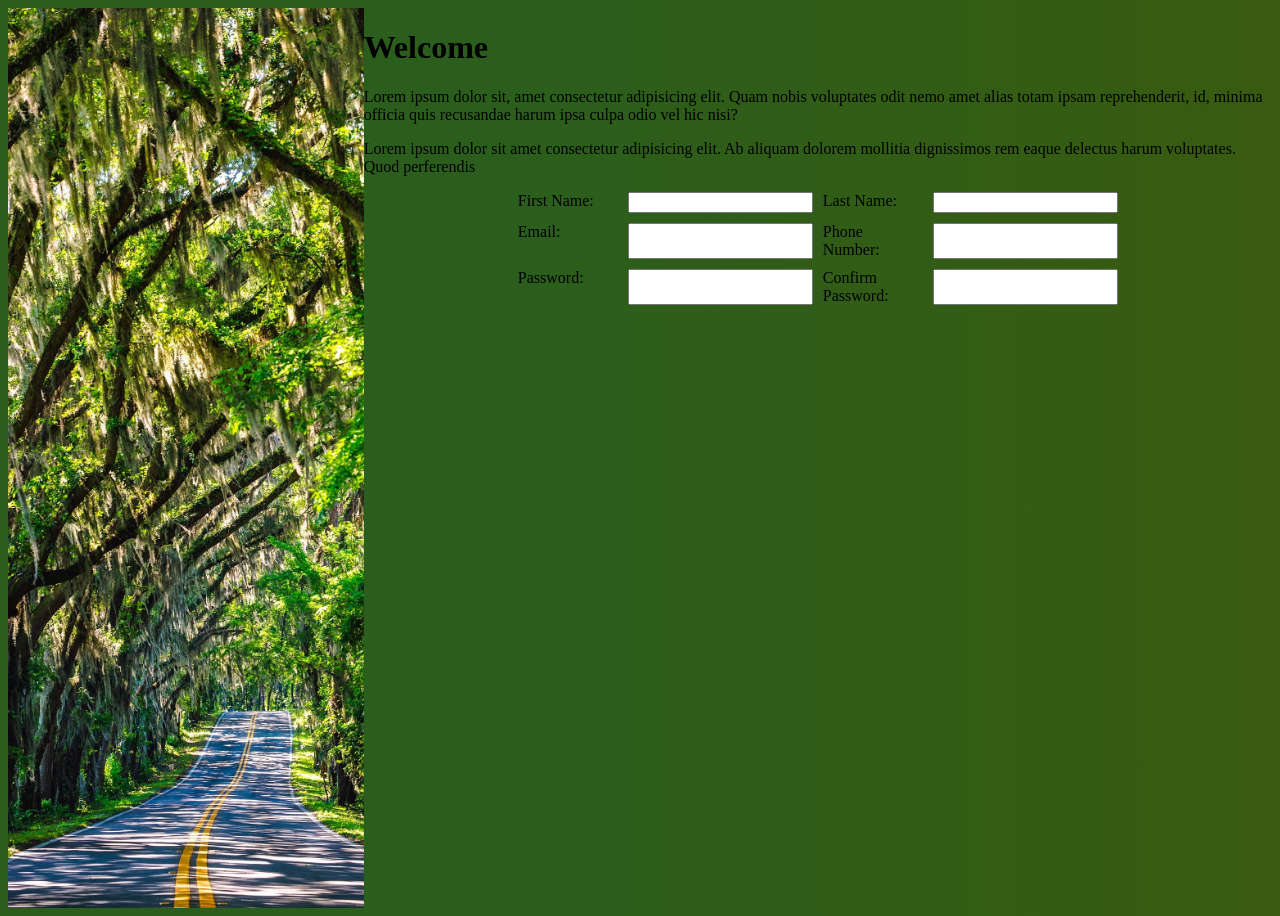
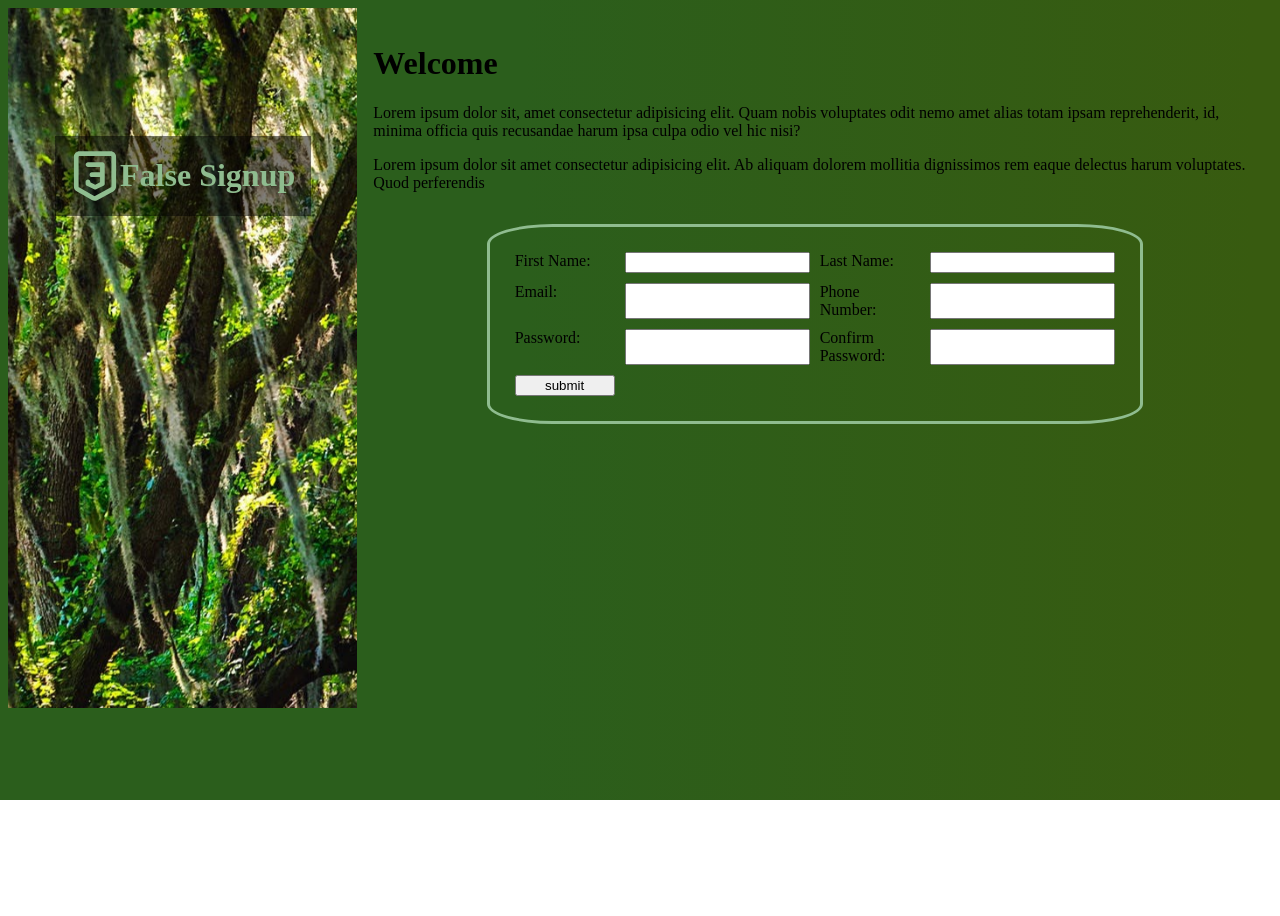
Before and after one commit to EliCodes-UX/TOP-Signup, a plain HTML site: page index.html in a window 1280 px wide. After the commit the page ends 800 px from the top, so only its background shows below. Drawn offline with Linux system fonts and the light colour scheme.

Commit message:
added more styling and added logo on left side

```diff
--- a/index.html
+++ b/index.html
@@ -9,20 +9,39 @@
   <body>
     <div class="container">
       <div class="left-side">
-        <div class="img"></div>
+        <div class="logo">
+          <svg
+            class="icon"
+            width="800px"
+            height="800px"
+            viewBox="0 0 16 16"
+            fill="none"
+            xmlns="http://www.w3.org/2000/svg"
+          >
+            <path
+              fill-rule="nonzero"
+              clip-rule="nonzero"
+              d="M3 1.60001C2.86193 1.60001 2.75 1.71193 2.75 1.85001V11.4003C2.75 11.4896 2.79769 11.5722 2.87509 11.6168L7.73381 14.4194C7.80942 14.463 7.90231 14.464 7.97886 14.4221L13.1201 11.6048C13.2002 11.5609 13.25 11.4769 13.25 11.3856V1.85001C13.25 1.71193 13.1381 1.60001 13 1.60001H3ZM1.25 1.85001C1.25 0.883508 2.0335 0.100006 3 0.100006H13C13.9665 0.100006 14.75 0.883509 14.75 1.85001V11.3856C14.75 12.0248 14.4015 12.6131 13.841 12.9203L8.69968 15.7375C8.16383 16.0311 7.51363 16.024 6.98434 15.7187L2.12562 12.9162C1.58382 12.6037 1.25 12.0258 1.25 11.4003V1.85001ZM5 4.35001C5 3.93579 5.33579 3.60001 5.75 3.60001H10.3654C10.7796 3.60001 11.1154 3.93579 11.1154 4.35001V10.4462C11.1154 10.7302 10.9549 10.9899 10.7008 11.117L8.3931 12.2708C8.18196 12.3764 7.93343 12.3764 7.72228 12.2708L5.41459 11.117C5.1605 10.9899 5 10.7302 5 10.4462V9.86924C5 9.45502 5.33579 9.11924 5.75 9.11924C6.16421 9.11924 6.5 9.45502 6.5 9.86924V9.98263L8.05769 10.7615L9.61539 9.98263V8.31154H7C6.58579 8.31154 6.25 7.97576 6.25 7.56154C6.25 7.14733 6.58579 6.81154 7 6.81154H9.61539V5.10001H5.75C5.33579 5.10001 5 4.76422 5 4.35001Z"
+              fill="darkseagreen"
+            />
+          </svg>
+          <h1 class="left-title">False Signup</h1>
+        </div>
       </div>
       <div class="right-side">
+        <div class="right-top">
           <h1>Welcome</h1>
           <p>
             Lorem ipsum dolor sit, amet consectetur adipisicing elit. Quam nobis
-          voluptates odit nemo amet alias totam ipsam reprehenderit, id, minima
-          officia quis recusandae harum ipsa culpa odio vel hic nisi?
+            voluptates odit nemo amet alias totam ipsam reprehenderit, id,
+            minima officia quis recusandae harum ipsa culpa odio vel hic nisi?
           </p>
           <p>
             Lorem ipsum dolor sit amet consectetur adipisicing elit. Ab aliquam
-          dolorem mollitia dignissimos rem eaque delectus harum voluptates. Quod
-          perferendis
+            dolorem mollitia dignissimos rem eaque delectus harum voluptates.
+            Quod perferendis
           </p>
+        </div>
         <form action="get" id="entry-form">
           <label for="">First Name:</label>
           <input type="text" name="first-name" id="first-name" />
@@ -36,6 +55,7 @@
           <input type="password" name="password" id="password" />
           <label for="">Confirm Password:</label>
           <input type="password" name="password" id="confirm" />
+          <button type="submit">submit</button>
         </form>
       </div>
     </div>
--- a/style.css
+++ b/style.css
@@ -15,8 +15,10 @@ body {
   background-size: cover;
   background-position: center;
   background-attachment: fixed;
-  height: 900px;
+  height: 700px;
   width: 500px;
+  display: flex;
+  justify-content: center;
 }
 @media (max-width: 768px) {
   .left-side {
@@ -29,10 +31,35 @@ body {
   }
 }
 
+.logo {
+  display: flex;
+  background-color: rgba(0, 0, 0, 0.5);
+  flex-direction: row;
+  align-items: center;
+  justify-content: center;
+  transform: translateY(10vw);
+  position: fixed;
+  width: 16em;
+}
+.icon {
+  height: 50px;
+  width: 50px;
+}
+.left-title {
+  color: darkseagreen;
+}
+
+.right-top {
+  padding: 1rem;
+}
+
 #entry-form {
   display: grid;
-  grid-template-columns: 1fr 1fr 1fr 1fr; /* Two equal columns */
-  gap: 10px; /* Adjust as needed */
-  max-width: 600px; /* Adjust as needed */
-  margin: auto; /* Center the form */
+  grid-template-columns: 1fr 1fr 1fr 1fr;
+  gap: 10px;
+  max-width: 600px;
+  margin: auto;
+  border: 0.2rem solid darkseagreen;
+  border-radius: 10%;
+  padding: 25px;
 }
```
Also changed, not shown: img/css-16-svgrepo-com.svg (added). Lines whose indentation alone changed are shown as unchanged.
